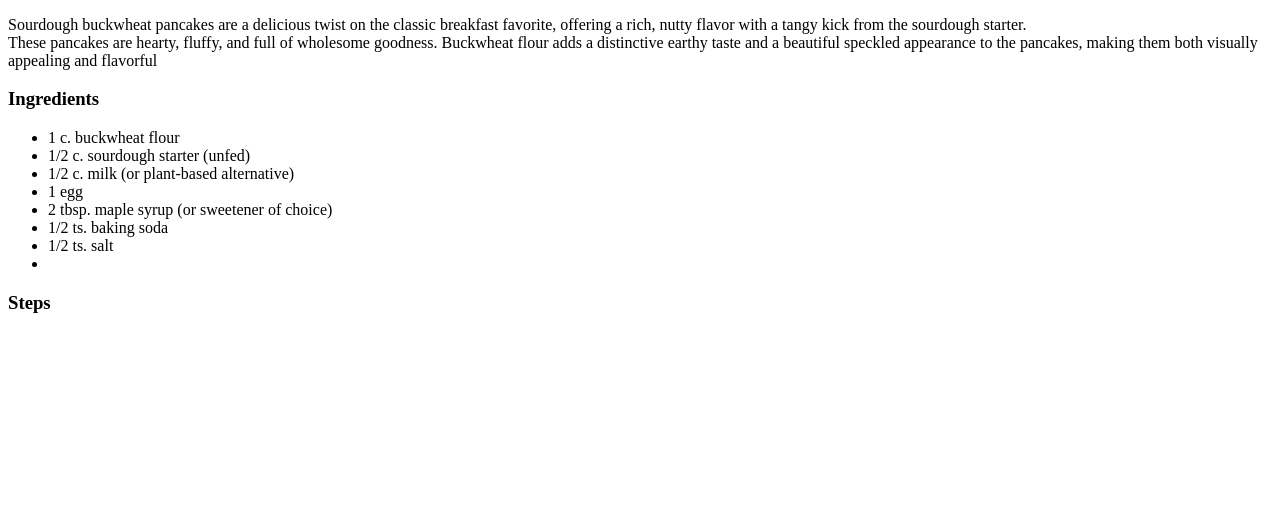
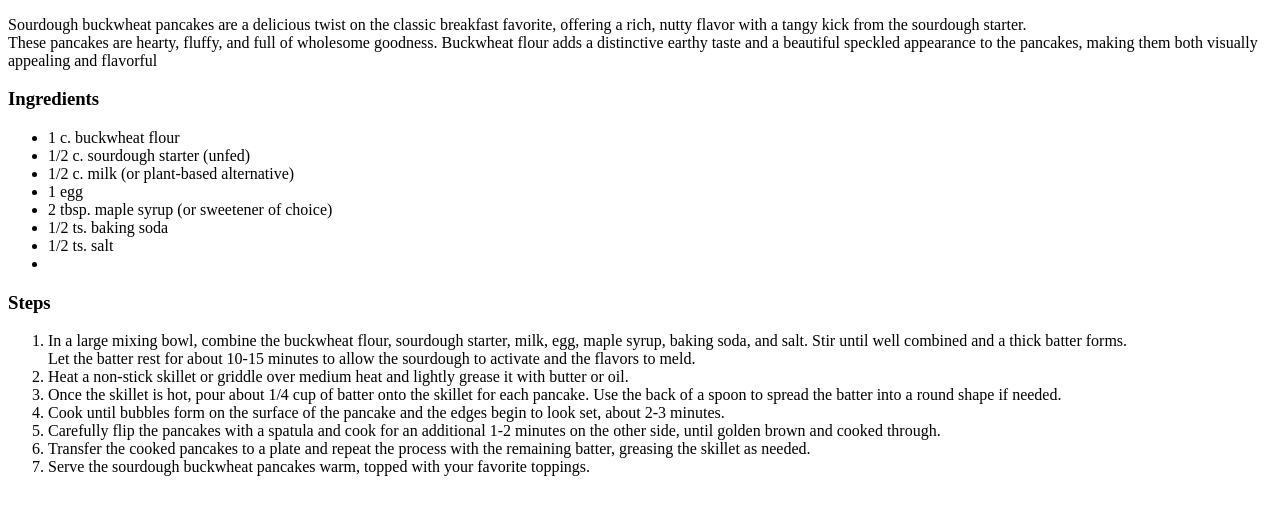
Before and after one commit to nwills1/odin-recipes, a plain HTML site: page recipes/sourdough-buckwht-cakes.html in a window 1280 px wide. Shown: the part 105-620 px from the top of the page. Drawn offline with Linux system fonts and the light colour scheme.

Commit message:
add instructions to pancake recipe

```diff
--- a/recipes/sourdough-buckwht-cakes.html
+++ b/recipes/sourdough-buckwht-cakes.html
@@ -19,15 +19,19 @@
         <li>1/2 ts. baking soda</li>
         <li>1/2 ts. salt</li>
         <li><Butter or oil for cooking</li>
-
-
-
-
-
       </ul>
 
     <h3>Steps</h3>
-
+      <ol>
+        <li>In a large mixing bowl, combine the buckwheat flour, sourdough starter, milk, egg, maple syrup, baking soda, and salt. Stir until well combined and a thick batter forms.</li
+        <li>Let the batter rest for about 10-15 minutes to allow the sourdough to activate and the flavors to meld.</li>
+        <li>Heat a non-stick skillet or griddle over medium heat and lightly grease it with butter or oil.</li>
+        <li>Once the skillet is hot, pour about 1/4 cup of batter onto the skillet for each pancake. Use the back of a spoon to spread the batter into a round shape if needed.</li>
+        <li>Cook until bubbles form on the surface of the pancake and the edges begin to look set, about 2-3 minutes.</li>
+        <li>Carefully flip the pancakes with a spatula and cook for an additional 1-2 minutes on the other side, until golden brown and cooked through.</li>
+        <li>Transfer the cooked pancakes to a plate and repeat the process with the remaining batter, greasing the skillet as needed.</li>
+        <li>Serve the sourdough buckwheat pancakes warm, topped with your favorite toppings.</li>
+     </ol>
 
   </body>
 
```
